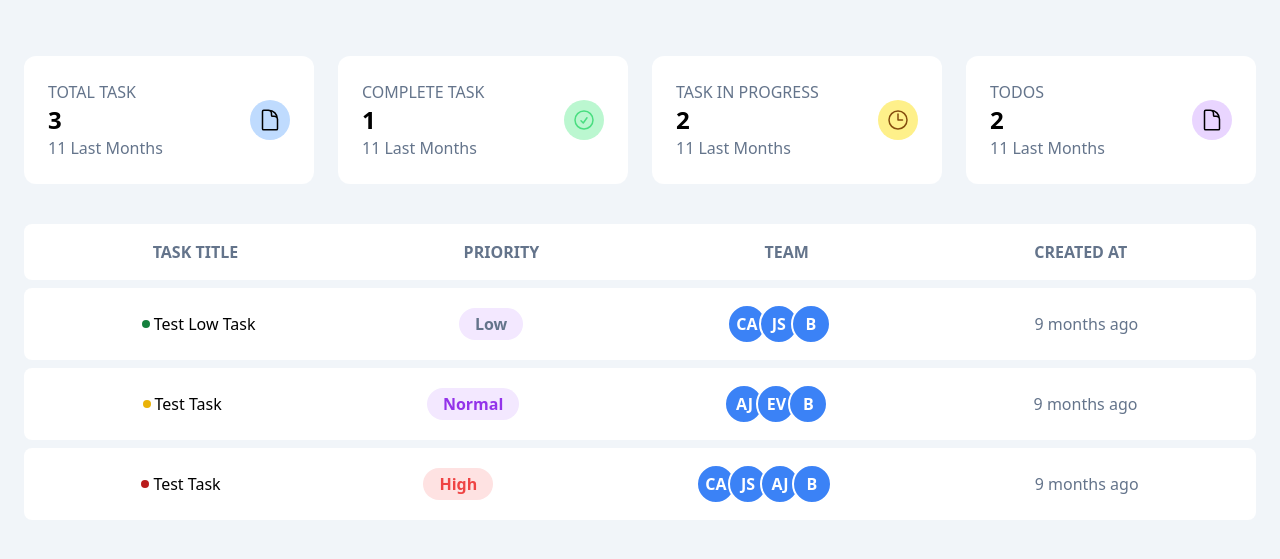
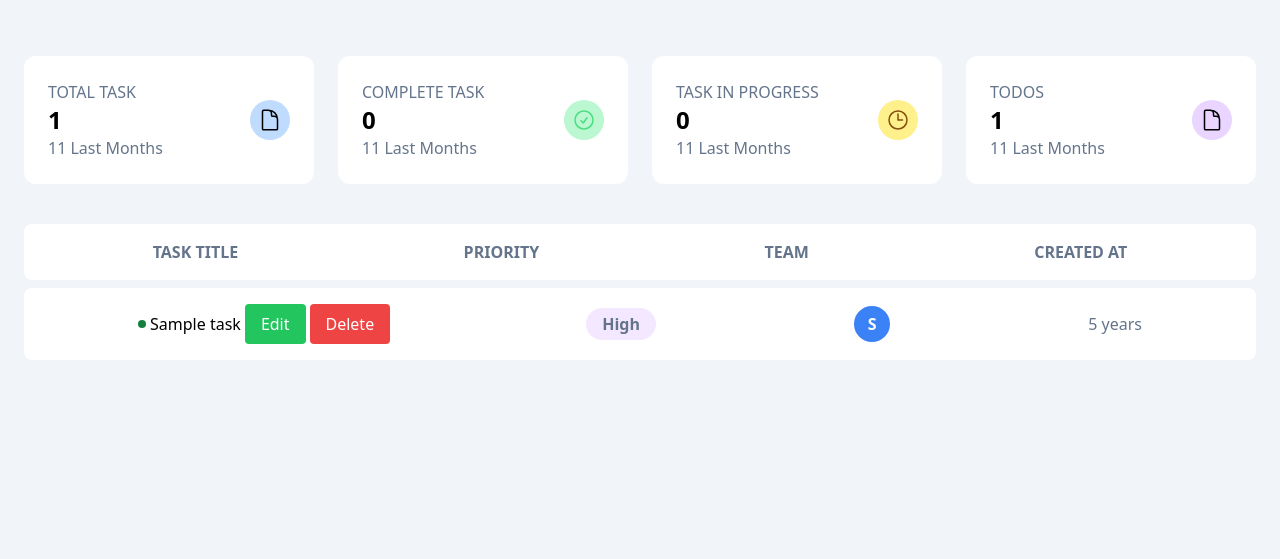
Before and after one commit to Shuvosarker4/task_management_django, a Django app: page /tasks/manager-dashboard/ in a window 1280 px wide. Shown: the part 76-635 px from the top of the page. Run offline with Django 5.2, Linux system fonts and the light colour scheme; tables that the repository leaves empty hold one stand-in row (values such as "Sample post"); some libraries are stand-ins or nearby versions.

Commit message:
CRUD operation implemented

```diff
--- a/tasks/templates/CRUD/create_task.html
+++ b/tasks/templates/CRUD/create_task.html
@@ -18,7 +18,9 @@
         </div>
         <form method="POST">
             {% csrf_token %}
+
             {{ form.as_p }}
+            {{ task_details_form.as_p }}
             <button type="submit" class="mb-5 bg-rose-600 px-3 py-2 text-white mt-2 rounded-md">Submit Task</button>
         </form>
     </div>
--- a/tasks/templates/dashboard/dashboard.html
+++ b/tasks/templates/dashboard/dashboard.html
@@ -42,11 +42,13 @@
     <div class="grid grid-cols-1 gap-6 md:grid-cols-2 xl:grid-cols-4 mt-14">
       <!-- Card 1 -->
       <div class="bg-white p-6 rounded-xl flex justify-between items-center">
+        <a href="{% url 'manager-dashboard' %}?type=all">
         <div>
           <h1 class="text-slate-500">TOTAL TASK</h1>
-          <h1 class="font-bold text-2xl">3</h1>
+          <h1 class="font-bold text-2xl">{{counts.total_task}}</h1>
           <p class="text-slate-500">11 Last Months</p>
         </div>
+        </a>
         <div>
           <button class="p-2 bg-blue-200 rounded-full">
             <svg
@@ -67,11 +69,14 @@
         </div>
       </div>
       <div class="bg-white p-6 rounded-xl flex justify-between items-center">
-        <div>
+        <a href="{% url 'manager-dashboard' %}?type=completed">
+
+          <div>
           <h1 class="text-slate-500">COMPLETE TASK</h1>
-          <h1 class="font-bold text-2xl">1</h1>
+          <h1 class="font-bold text-2xl">{{counts.completed_task}}</h1>
           <p class="text-slate-500">11 Last Months</p>
         </div>
+        </a>
         <div>
           <button class="p-2 bg-green-200 rounded-full">
             <svg
@@ -92,11 +97,13 @@
         </div>
       </div>
       <div class="bg-white p-6 rounded-xl flex justify-between items-center">
-        <div>
+        <a href="{% url 'manager-dashboard' %}?type=in-progress">
+          <div>
           <h1 class="text-slate-500">TASK IN PROGRESS</h1>
-          <h1 class="font-bold text-2xl">2</h1>
+          <h1 class="font-bold text-2xl">{{counts.in_progress_task}}</h1>
           <p class="text-slate-500">11 Last Months</p>
         </div>
+        </a>
         <div>
           <button class="p-2 bg-yellow-200 rounded-full">
             <svg
@@ -117,11 +124,13 @@
         </div>
       </div>
       <div class="bg-white p-6 rounded-xl flex justify-between items-center">
-        <div>
+        <a href="{% url 'manager-dashboard' %}?type=pending">
+          <div>
           <h1 class="text-slate-500">TODOS</h1>
-          <h1 class="font-bold text-2xl">2</h1>
+          <h1 class="font-bold text-2xl">{{counts.pending_task}}</h1>
           <p class="text-slate-500">11 Last Months</p>
         </div>
+        </a>
         <div>
           <button class="p-2 bg-purple-200 rounded-full">
             <svg
--- a/tasks/templates/dashboard/manager_dashboard.html
+++ b/tasks/templates/dashboard/manager_dashboard.html
@@ -15,114 +15,44 @@
         <h1 class="text-slate-500 font-bold">CREATED AT</h1>
       </div>
 
+      {% for task in tasks %}
+
       <div
         class="p-4 my-2 bg-white flex justify-around items-center rounded-lg"
       >
         <div class="flex justify-between items-center gap-1">
           <p class="h-2 w-2 rounded-full bg-green-700"></p>
-          <h1 class="font-medium">Test Low Task</h1>
+          <h1 class="font-medium">{{task.title}}</h1>
+          <a href="{% url 'update-task' task.id %} ">
+            <button class="bg-green-500 py-2 px-4 rounded text-white">Edit</button>
+          </a>
+          <form action="{% url 'delete-task' task.id %}" method="POST">
+            {% csrf_token %}
+            <button type='submit' class="bg-red-500 py-2 px-4 rounded text-white">Delete</button>
+          </form>
         </div>
         <div class="flex items-center gap-1">
           <h1
             class="px-4 py-1 rounded-full font-bold bg-purple-100 text-slate-500"
           >
-            Low
+            {{task.details.get_priority_display}}
           </h1>
         </div>
         <div class="flex items-center -space-x-2">
-          <button
+          {% for emp in task.assigned_to.all %}
+            <button
             class="w-10 h-10 font-bold rounded-full border-2 border-white bg-blue-500 text-white"
           >
-            CA
+            {{emp.name|slice:':1'}}
           </button>
-          <button
-            class="w-10 h-10 font-bold rounded-full border-2 border-white bg-blue-500 text-white"
-          >
-            JS
-          </button>
-          <button
-            class="w-10 h-10 font-bold rounded-full border-2 border-white bg-blue-500 text-white"
-          >
-            B
-          </button>
+          {% endfor %}
+
         </div>
         <div class="flex items-center gap-1">
-          <h1 class="text-slate-500">9 months ago</h1>
+          <h1 class="text-slate-500">{{task.created_at|timesince}}</h1>
         </div>
       </div>
-      <div
-        class="p-4 my-2 bg-white flex justify-around items-center rounded-lg"
-      >
-        <div class="flex justify-between items-center gap-1">
-          <p class="h-2 w-2 rounded-full bg-yellow-500"></p>
-          <h1 class="font-medium">Test Task</h1>
-        </div>
-        <div class="flex justify-center items-center gap-1">
-          <h1
-            class="px-4 py-1 rounded-full font-bold bg-purple-100 text-purple-600"
-          >
-            Normal
-          </h1>
-        </div>
-        <div class="flex items-center -space-x-2">
-          <button
-            class="w-10 h-10 font-bold rounded-full border-2 border-white bg-blue-500 text-white"
-          >
-            AJ
-          </button>
-          <button
-            class="w-10 h-10 font-bold rounded-full border-2 border-white bg-blue-500 text-white"
-          >
-            EV
-          </button>
-          <button
-            class="w-10 h-10 font-bold rounded-full border-2 border-white bg-blue-500 text-white"
-          >
-            B
-          </button>
-        </div>
-        <div class="flex items-center gap-1">
-          <h1 class="text-slate-500">9 months ago</h1>
-        </div>
-      </div>
-      <div
-        class="p-4 my-2 bg-white flex justify-around items-center rounded-lg"
-      >
-        <div class="flex justify-between items-center gap-1">
-          <p class="h-2 w-2 rounded-full bg-red-700"></p>
-          <h1 class="font-medium">Test Task</h1>
-        </div>
-        <div class="flex items-center justify-center gap-1">
-          <h1 class="px-4 py-1 rounded-full font-bold bg-red-100 text-red-500">
-            High
-          </h1>
-        </div>
-        <div class="flex items-center -space-x-2">
-          <button
-            class="w-10 h-10 font-bold rounded-full border-2 border-white bg-blue-500 text-white"
-          >
-            CA
-          </button>
-          <button
-            class="w-10 h-10 font-bold rounded-full border-2 border-white bg-blue-500 text-white"
-          >
-            JS
-          </button>
-          <button
-            class="w-10 h-10 font-bold rounded-full border-2 border-white bg-blue-500 text-white"
-          >
-            AJ
-          </button>
-          <button
-            class="w-10 h-10 font-bold rounded-full border-2 border-white bg-blue-500 text-white"
-          >
-            B
-          </button>
-        </div>
-        <div class="flex items-center gap-1">
-          <h1 class="text-slate-500">9 months ago</h1>
-        </div>
-      </div>
-    </div>
+
+     {% endfor %}
 
 {% endblock tasks %}
--- a/tasks/templates/home.html
+++ b/tasks/templates/home.html
@@ -13,7 +13,7 @@
     <h2>
         <ul>
             {% for task in tasks %}
-                <li>{{task.title}} {{task.status}}</li>
+                <li>{{task}} {{task.priority}}</li>
             {% endfor %}
         </ul>
     </h2>
--- a/tasks/urls.py
+++ b/tasks/urls.py
@@ -1,9 +1,11 @@
 from django.urls import path
-from tasks.views import home,manager_dashboard,user_dashboard,create_task
+from tasks.views import home,manager_dashboard,user_dashboard,create_task,update_task,delete_task
 
 urlpatterns = [
     path('home/', home),
     path('manager-dashboard/', manager_dashboard,name="manager-dashboard"),
     path('user-dashboard/', user_dashboard,name="user-dashboard"),
     path('create_task/', create_task,name="create-task"),
+    path('update_task/<int:id>/', update_task,name="update-task"),
+    path('delete_task/<int:id>/', delete_task,name="delete-task"),
 ]
--- a/tasks/views.py
+++ b/tasks/views.py
@@ -1,25 +1,83 @@
-from django.shortcuts import render
-from django.http import HttpResponse
-from tasks.models import Task,TaskDetail
-from tasks.forms import TaskModelForm
+from django.shortcuts import render,redirect
+from tasks.models import Task
+from tasks.forms import TaskModelForm,TaskDetailModelForm
 from django.contrib import messages
+from django.db.models import Q,Count
+from datetime import date
 # Create your views here.
 def home(request):
-    tasks = TaskDetail.objects.exclude(priority="L")
-    first_task = Task.objects.first()
-    return render(request,"home.html",{"tasks":tasks})
+    # tasks = Project.objects.all()
+    # tasks = Task.objects.select_related('project').all()
+    # first_task = Task.objects.first()
+    return render(request,"home.html")
 
 def manager_dashboard(request):
-    return render(request,"dashboard/manager_dashboard.html")
+    type = request.GET.get('type','all')
+    base_query = Task.objects.select_related('details').prefetch_related('assigned_to')
+    if type == 'completed':
+        tasks=base_query.filter(status="COMPLETED")
+    elif type == 'pending':
+        tasks=base_query.filter(status="PENDING")
+    elif type == 'in-progress':
+        tasks=base_query.filter(status="IN_PROGRESS")
+    elif type == 'all':
+        tasks=base_query.all()
+
+    count = Task.objects.aggregate(
+        total_task =Count('id'),
+        pending_task = Count('id',filter=Q(status="PENDING")),
+        in_progress_task = Count('id',filter=Q(status="IN_PROGRESS")),
+        completed_task = Count('id',filter=Q(status="COMPLETED")),
+    )
+
+    context={
+        "tasks":tasks,
+        'counts':count
+    }
+    return render(request,"dashboard/manager_dashboard.html",context)
 
 def user_dashboard(request):
     return render(request,"dashboard/user_dashboard.html")
 
 def create_task(request):
-    form = TaskModelForm()
+    task_form = TaskModelForm()
+    task_detail_form = TaskDetailModelForm()
     if request.method == "POST":
-        form =TaskModelForm(request.POST)
-        if form.is_valid():
-            form.save()
+        task_form =TaskModelForm(request.POST)
+        task_detail_form = TaskDetailModelForm(request.POST)
+        if task_form.is_valid() and task_detail_form.is_valid():
+            task = task_form.save()
+            task_details = task_detail_form.save(commit=False)
+            task_details.task = task
+            task_details.save()
             messages.success(request,'Task Created Successfully!!')
-    return render(request,"CRUD/create_task.html",{"form":form})
+            return redirect('create-task')
+    return render(request,"CRUD/create_task.html",{"form":task_form,"task_details_form":task_detail_form})
+
+def update_task(request,id):
+    task = Task.objects.get(id=id)
+    task_form = TaskModelForm(instance=task)
+    if task.details:
+        task_detail_form = TaskDetailModelForm(instance=task.details)
+    if request.method == "POST":
+        task_form =TaskModelForm(request.POST,instance=task)
+        task_detail_form = TaskDetailModelForm(request.POST,instance=task.details)
+        if task_form.is_valid() and task_detail_form.is_valid():
+            task = task_form.save()
+            task_details = task_detail_form.save(commit=False)
+            task_details.task = task
+            task_details.save()
+            messages.success(request,'Task Updated Successfully!!')
+            return redirect('update-task',id)
+
+    return render(request,'CRUD/create_task.html',{"form":task_form,"task_details_form":task_detail_form})
+
+def delete_task(request,id):
+    if request.method == 'POST':
+        task = Task.objects.get(id=id)
+        task.delete()
+        messages.success(request,'Task deleted successfully!')
+        return redirect('manager-dashboard')
+    else:
+        messages.error(request,'Something went wrong!')
+        return redirect('manager-dashboard')
```
Also changed, not shown: tasks/forms.py (+6 -2 lines).
